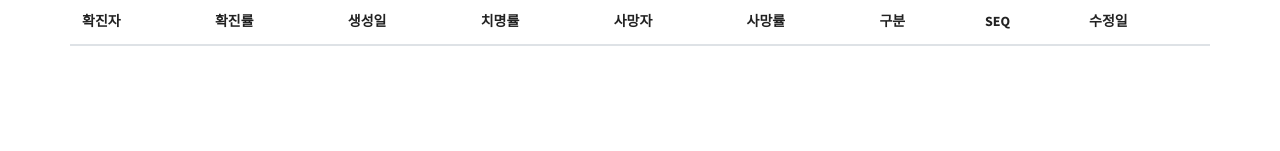
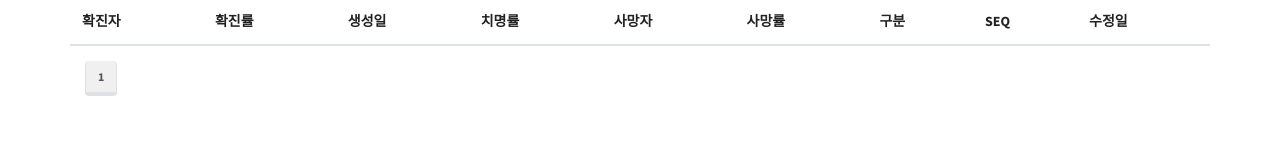
Before and after one commit to yesj1234/Covid19Info, a React (Create React App) app in the folder frontend/: page /covid-gender in a window 1280 px wide. Shown: the part 346-497 px from the top of the page. Built offline with nearby package versions, Linux system fonts and the light colour scheme.

Commit message:
covidGender Pagination updated

```diff
--- a/frontend/src/screens/CovidInfo/CovidGender.js
+++ b/frontend/src/screens/CovidInfo/CovidGender.js
@@ -35,11 +35,7 @@ function CovidGender() {
   const [active, setActive] = useState(1);
   const [items, setItems] = useState([]);
 
-  // useEffect(() => {}, []);
-  const submitHandler = (e) => {
-    e.preventDefault();
-    dispatch(getGenderData(startDt, endDt));
-    setInfos(data);
+  useEffect(() => {
     let tempItems = [];
     for (let number = 1; number <= Math.ceil(infos.length / 11); number++) {
       tempItems.push(
@@ -54,6 +50,25 @@ function CovidGender() {
       );
     }
     setItems(tempItems);
+  }, [infos]);
+  const submitHandler = (e) => {
+    e.preventDefault();
+    dispatch(getGenderData(startDt, endDt));
+    setInfos(data);
+    // let tempItems = [];
+    // for (let number = 1; number <= Math.ceil(infos.length / 11); number++) {
+    //   tempItems.push(
+    //     <Pagination.Item
+    //       key={number}
+    //       onClick={(e) => {
+    //         setActive(number);
+    //       }}
+    //     >
+    //       {number}
+    //     </Pagination.Item>
+    //   );
+    // }
+    // setItems(tempItems);
   };
   return (
     <MainScreen title="코로나19 연령별 성별 발생현황">
@@ -114,6 +129,7 @@ function CovidGender() {
           {error && <ErrorMessage>{error}</ErrorMessage>}
           {loading && <Loading />}
         </Row>
+
         <Pagination>{items}</Pagination>
       </Container>
     </MainScreen>
```
Also changed, not shown: 7 other files (tests, documents, lock files or other folders).
